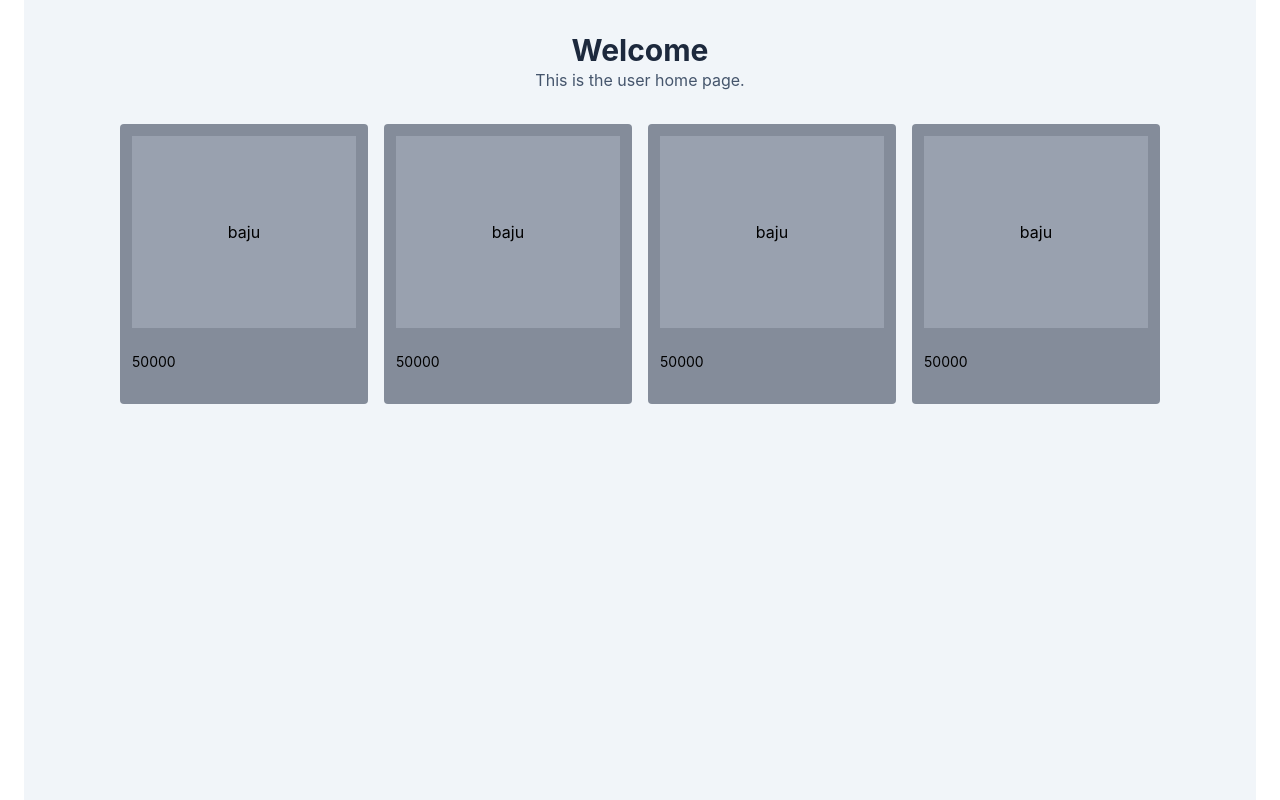
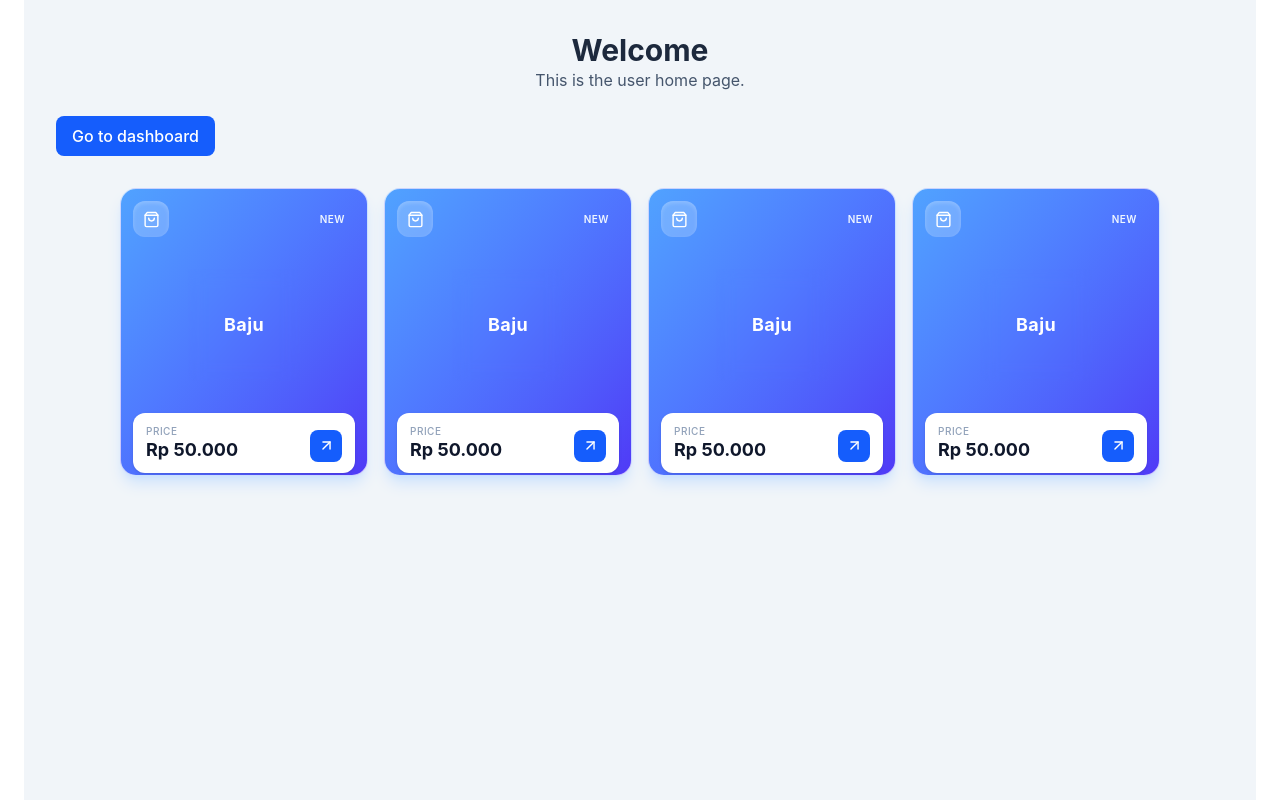
Before and after one commit to aliqa-stack/test-dashboard, a React (Vite) app in the folder dashboard/: page / in a window 1280 px wide. Shown: the top 800 px of the page. Built offline with nearby package versions, Linux system fonts and the light colour scheme.

Commit message:
adding button in dashboard

```diff
--- a/dashboard/src/App.jsx
+++ b/dashboard/src/App.jsx
@@ -6,9 +6,9 @@ import DashBoard from './components/MainPage/DashBoard'
 import Main from './UserI/Main'
 
 const App = () => {
-  // Replace this with the authenticated user returned by your backend.
+  // Replace s with the authenticated user returned by backend.
   const currentUser = {
-    permissions: [],
+    permissions: ['admin:dashboard'],
   };
   const hasAdminPermission = currentUser.permissions.includes('admin:dashboard');
   const [sideBarColapsed, setSideBarColapsed] = useState(false);
@@ -26,6 +26,9 @@ const App = () => {
     setCurrentPage(page);
   };
 
+  const goToMain = () => handlePageChange('home');
+
+
   if (currentPage === 'home') {
     return (
       <Main
@@ -40,7 +43,11 @@ const App = () => {
       <div className='flex h-screen overflow-hidden'>
         <Sidebar collapsed={sideBarColapsed} currentPage={currentPage} onPageChange={handlePageChange} />
         <div className='flex-1 flex flex-col overflow-hidden'>
-          <Header onToglleSideBar={toggleSidebar} />
+          <Header
+            onToglleSideBar={toggleSidebar}
+            goToMain={goToMain}
+            isBack={currentPage === 'dashboard'}
+          />
 
 
           <main className='flex-1 overflow-y-auto bg-transparent'>
--- a/dashboard/src/UserI/Page.jsx
+++ b/dashboard/src/UserI/Page.jsx
@@ -1,5 +1,9 @@
 import React from 'react'
+import { FiShoppingBag } from "react-icons/fi";
+import { FiArrowUpRight } from "react-icons/fi"
 
+
+//not finished still working on it
 const Page = () => {
 
     const type = [
@@ -16,20 +20,33 @@ const Page = () => {
         {type.map((index) =>(
                 <div key={index.id}>
                     <div className="row-span-3">
-                        <div className='bg-gray-500/80 w-62 h-70 rounded overflow-hidden  p-3 relative'>
-                        <div className='flex h-[75%]  bg-gray-400 justify-center items-center relative'>
-                        <div className='flex   items-center justify-center'>
-                            {index.name}
+                        <article className='group relative h-72 w-62 overflow-hidden rounded-2xl border border-white/70 bg-gradient-to-br from-blue-400 to-indigo-600 p-3 text-white shadow-lg shadow-blue-200/70 transition-all duration-200 hover:-translate-y-1 hover:shadow-xl hover:shadow-blue-300/70'>
+                            <div className='pointer-events-none absolute -right-8 -top-8 h-28 rounded-m  bg-white/15 transition-transform duration-300 group-hover:scale-125' />
+                            <div className='relative flex items-center justify-between'>
+                                <span className='flex h-9 w-9 items-center justify-center rounded-xl bg-white/20 shadow-inner shadow-white/20'>
+                                    <FiShoppingBag size={17} />
+                                </span>
+                                <span className='px-2.5 py-1 text-[10px] font-semibold uppercase tracking-wider text-blue-50'>
+                                    New
+                                </span>
                             </div>
-
-                        </div>
-                        <div className='mt-6  flex justify-between text-sm'>
-                            <div>
-
-                            {index.harga}
+                            <div className='relative flex h-44 items-center justify-center'>
+                                <div className='flex h-28 w-28 items-center justify-center  backdrop-blur-sm transition-transform duration-300 group-hover:scale-105'>
+                                    <span className='text-center text-lg font-bold capitalize tracking-wide text-white'>
+                                        {index.name}
+                                    </span>
+                                </div>
                             </div>
-                        </div>
-                        </div>
+                            <div className='relative flex items-end  justify-between rounded-xl border border-white/60 bg-white px-3 py-2.5 text-slate-900 shadow-sm'>
+                                <div>
+                                    <p className='text-[10px] font-medium uppercase tracking-wider text-slate-400'>Price</p>
+                                    <p className='text-lg font-bold leading-tight'>Rp {index.harga.toLocaleString('id-ID')}</p>
+                                </div>
+                                <span className='flex h-8 w-8 items-center justify-center rounded-lg bg-blue-600 text-white transition-transform duration-200 group-hover:rotate-45'>
+                                    <FiArrowUpRight size={17} />
+                                </span>
+                            </div>
+                        </article>
                     </div>
                 </div>
             ))}
--- a/dashboard/src/components/layouts/Header.jsx
+++ b/dashboard/src/components/layouts/Header.jsx
@@ -1,6 +1,6 @@
 import React from 'react'
 
-const Header = ({ onToglleSideBar }) => {
+const Header = ({ onToglleSideBar, goToMain, isBack }) => {
   return (
     <div className='bg-white/80 dark:bg-slate-900/80 backdrop-blur-xl border-b
      border-slate-200/50 dark:border-slate-700/50 px-6 py-4'>
@@ -44,7 +44,12 @@ const Header = ({ onToglleSideBar }) => {
                         <p className='text-sm font-medium text-slate-500 dark:text-slate-400'>
                             Alik Al maliki
                         </p>
-                        <p className='text-xs text-slate-500 dark:text-slate-400'>Admin</p>
+                        {isBack && (
+                            <button onClick={goToMain} className='text-xs font-medium text-blue-600 hover:text-blue-800'>
+                                Back to main page
+                            </button>
+
+                        )}
                     </div>
                 </div>
             </div>
```
